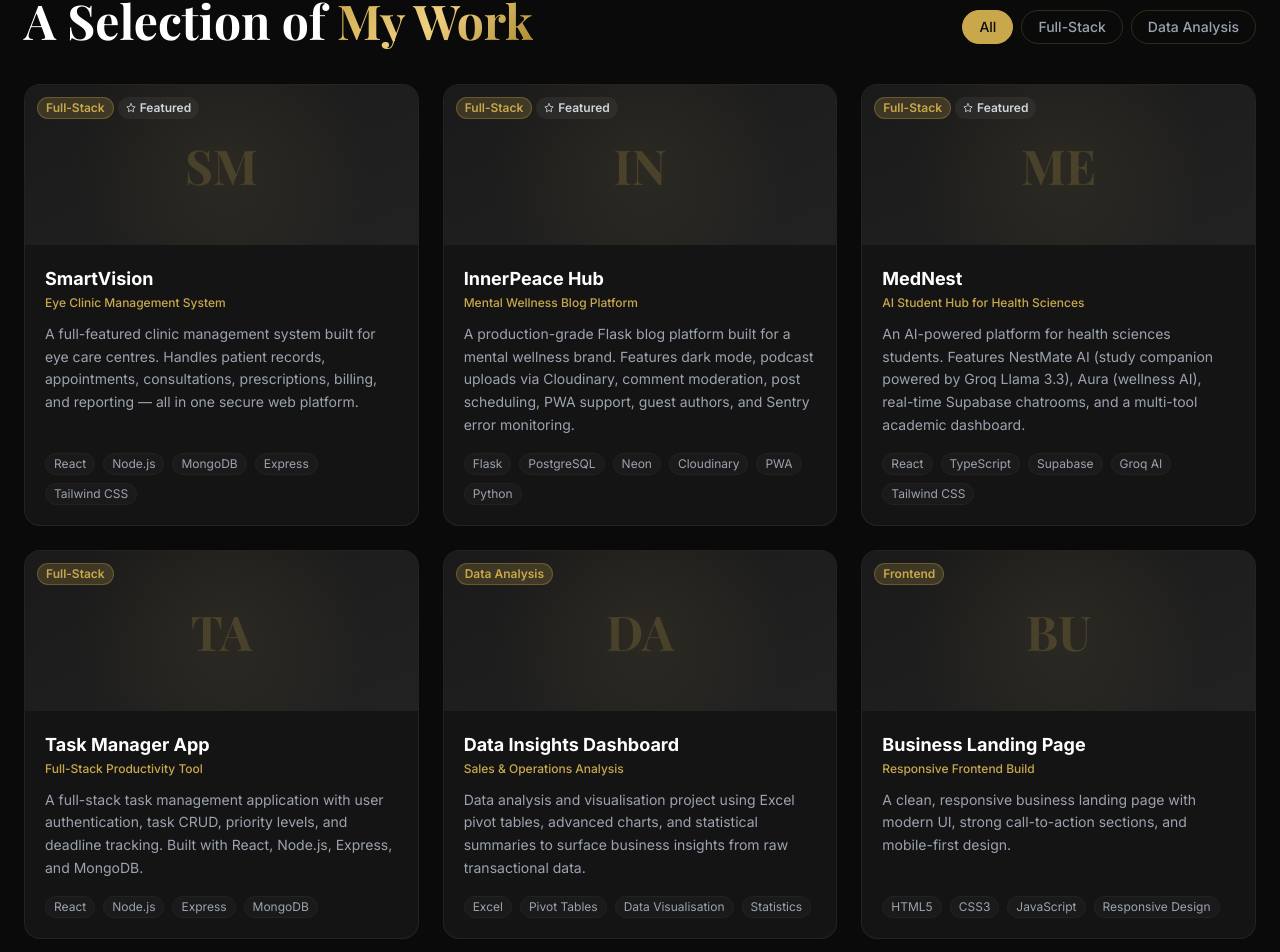
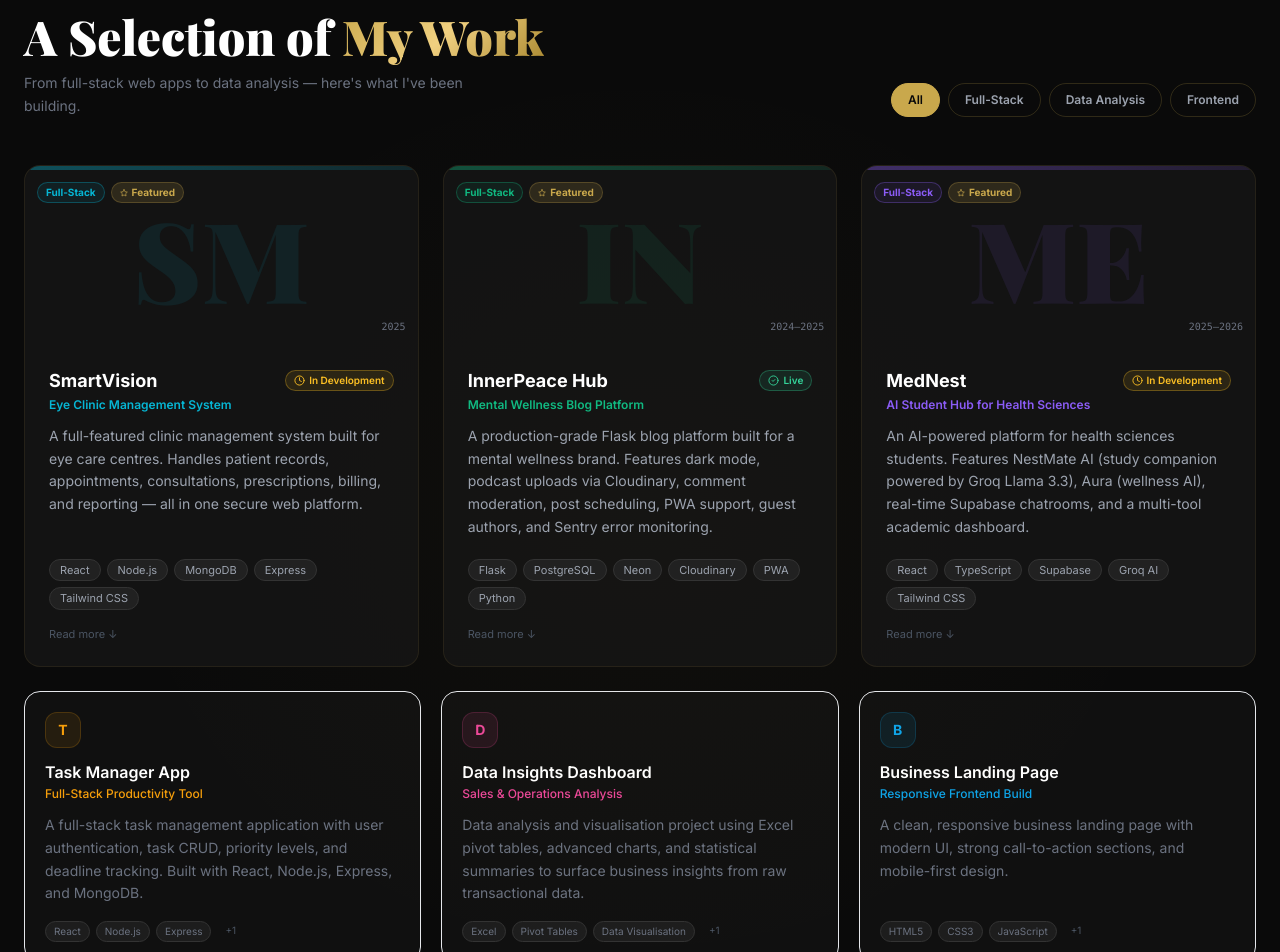
Before and after one commit to Eminence-Pyro/divine-portfolio, a Next.js app: page / in a window 1280 px wide. Shown: the part 3029-3981 px from the top of the page. Built offline with nearby package versions, Linux system fonts and the light colour scheme; a web font is replaced by a local one.

Commit message:
feat: Projects — featured grid (SmartVision, InnerPeace Hub, MedNest), expand-on-click, filter tabs, status badges

```diff
--- a/src/components/sections/Projects.tsx
+++ b/src/components/sections/Projects.tsx
@@ -1,37 +1,55 @@
 "use client";
 import { useState } from "react";
-import { ExternalLink, Github, Star } from "lucide-react";
+import { Github, ExternalLink, Star, Clock, CheckCircle2, ArrowUpRight } from "lucide-react";
 import { PROJECTS } from "@/lib/data";
 
-const CATEGORIES = ["All", "Full-Stack", "Data Analysis"];
+const CATEGORIES = ["All", "Full-Stack", "Data Analysis", "Frontend"];
+
+const STATUS_CONFIG: Record<string, { color: string; icon: React.ReactNode }> = {
+  "Live":           { color: "text-emerald-400 bg-emerald-400/10 border-emerald-400/30", icon: <CheckCircle2 size={11} /> },
+  "In Development": { color: "text-amber-400 bg-amber-400/10 border-amber-400/30",       icon: <Clock size={11} /> },
+  "Completed":      { color: "text-blue-400 bg-blue-400/10 border-blue-400/30",          icon: <CheckCircle2 size={11} /> },
+};
 
 export default function Projects() {
-  const [filter, setFilter] = useState("All");
-  const filtered =
-    filter === "All" ? PROJECTS : PROJECTS.filter((p) => p.category === filter);
+  const [filter, setFilter]     = useState("All");
+  const [expanded, setExpanded] = useState<string | null>(null);
+
+  const filtered = filter === "All" ? PROJECTS : PROJECTS.filter(p => p.category === filter);
 
   return (
-    <section id="projects" className="py-24">
+    <section id="projects" className="py-28 relative">
+      <div aria-hidden className="absolute inset-0 pointer-events-none"
+        style={{ background: "radial-gradient(ellipse 60% 50% at 50% 50%, rgba(201,168,76,0.03) 0%, transparent 70%)" }} />
+
       <div className="max-w-7xl mx-auto px-6">
-        <div className="flex items-center gap-4 mb-4">
-          <span className="text-gold text-sm font-semibold tracking-widest uppercase">Recent Projects</span>
-          <div className="h-px flex-1 bg-gradient-to-r from-gold/30 to-transparent" />
+
+        {/* Header */}
+        <div className="flex items-center gap-4 mb-5">
+          <span className="text-gold text-xs font-bold tracking-[0.2em] uppercase">Recent Projects</span>
+          <div className="h-px flex-1 max-w-xs bg-gradient-to-r from-gold/40 to-transparent" />
         </div>
 
-        <div className="flex flex-col md:flex-row md:items-end justify-between mb-10 gap-6">
-          <h2 className="font-serif font-bold text-4xl md:text-5xl text-white">
-            A Selection of <span className="gold-text">My Work</span>
-          </h2>
-          {/* Filters */}
+        <div className="flex flex-col md:flex-row md:items-end justify-between mb-12 gap-6">
+          <div>
+            <h2 className="font-serif font-black text-4xl md:text-5xl text-white leading-tight">
+              A Selection of <span className="gold-text">My Work</span>
+            </h2>
+            <p className="text-gray-500 mt-3 max-w-md text-sm leading-relaxed">
+              From full-stack web apps to data analysis — here's what I've been building.
+            </p>
+          </div>
+
+          {/* Filter tabs */}
           <div className="flex gap-2 flex-wrap">
-            {CATEGORIES.map((cat) => (
+            {CATEGORIES.map(cat => (
               <button
                 key={cat}
                 onClick={() => setFilter(cat)}
-                className={`px-4 py-1.5 rounded-full text-sm font-medium border transition-all duration-200 ${
+                className={`px-4 py-2 rounded-full text-xs font-semibold border transition-all duration-200 ${
                   filter === cat
                     ? "bg-gold text-dark border-gold"
-                    : "border-gold/20 text-gray-400 hover:border-gold/50 hover:text-gold"
+                    : "border-gold/20 text-gray-400 hover:border-gold/40 hover:text-gray-200"
                 }`}
               >
                 {cat}
@@ -40,69 +58,148 @@ export default function Projects() {
           </div>
         </div>
 
-        <div className="grid grid-cols-1 md:grid-cols-2 lg:grid-cols-3 gap-6">
-          {filtered.map((proj, i) => (
+        {/* Featured row — top 3 */}
+        <div className="grid grid-cols-1 lg:grid-cols-3 gap-6 mb-6">
+          {filtered.filter(p => p.featured).map(proj => (
             <div
-              key={i}
-              className="group bg-dark-200 border border-gold/10 rounded-2xl overflow-hidden hover:border-gold/30 transition-all duration-300 flex flex-col"
+              key={proj.id}
+              className={`group relative bg-dark-300/60 border border-gold/10 rounded-2xl overflow-hidden hover:border-gold/35 transition-all duration-400 flex flex-col cursor-pointer ${expanded === proj.id ? "ring-1 ring-gold/40" : ""}`}
+              onClick={() => setExpanded(expanded === proj.id ? null : proj.id)}
             >
-              {/* Card header / placeholder image */}
-              <div className="relative h-40 bg-gradient-to-br from-dark-300 to-dark-400 flex items-center justify-center overflow-hidden">
-                <div
-                  className="absolute inset-0 opacity-20"
-                  style={{
-                    background:
-                      "radial-gradient(circle at 50% 50%, rgba(201,168,76,0.4) 0%, transparent 70%)",
-                  }}
-                />
-                <p className="font-serif text-5xl font-bold text-gold/20 group-hover:text-gold/30 transition-colors select-none">
-                  {proj.title.slice(0, 2).toUpperCase()}
-                </p>
-                {/* Tags badges overlay */}
-                <div className="absolute top-3 left-3 flex gap-1 flex-wrap">
-                  <span className="px-2 py-0.5 text-xs font-semibold rounded-full bg-gold/20 text-gold border border-gold/30">
-                    {proj.category}
-                  </span>
-                  {proj.featured && (
-                    <span className="px-2 py-0.5 text-xs font-semibold rounded-full bg-white/5 text-gray-300 flex items-center gap-1">
-                      <Star size={10} /> Featured
-                    </span>
-                  )}
-                </div>
-                {/* External links */}
+              {/* Top gradient bar */}
+              <div className={`h-1 w-full bg-gradient-to-r ${proj.color.replace("/20","").replace("/10","")}`}
+                style={{ background: `linear-gradient(90deg, ${proj.accent}60, ${proj.accent}20)` }} />
+
+              {/* Card art */}
+              <div className={`relative h-44 bg-gradient-to-br ${proj.color} flex items-center justify-center overflow-hidden`}>
+                {/* Large monogram watermark */}
+                <span className="font-serif font-black text-[7rem] leading-none select-none transition-all duration-500"
+                  style={{ color: proj.accent + "18" }}>
+                  {proj.title.slice(0,2).toUpperCase()}
+                </span>
+                {/* Shimmer on hover */}
+                <div className="absolute inset-0 opacity-0 group-hover:opacity-100 transition-opacity duration-500"
+                  style={{ background: `radial-gradient(circle at 50% 50%, ${proj.accent}15, transparent 70%)` }} />
+
+                {/* Top-right links */}
                 <div className="absolute top-3 right-3 flex gap-2 opacity-0 group-hover:opacity-100 transition-opacity">
                   {proj.github && (
                     <a href={proj.github} target="_blank" rel="noopener noreferrer"
-                      className="w-8 h-8 bg-dark-200/80 rounded-full flex items-center justify-center text-gray-400 hover:text-gold transition-colors">
-                      <Github size={14} />
+                      onClick={e => e.stopPropagation()}
+                      className="w-8 h-8 bg-dark/70 rounded-full flex items-center justify-center text-gray-400 hover:text-white transition-colors">
+                      <Github size={13} />
                     </a>
                   )}
                   {proj.live && (
                     <a href={proj.live} target="_blank" rel="noopener noreferrer"
-                      className="w-8 h-8 bg-dark-200/80 rounded-full flex items-center justify-center text-gray-400 hover:text-gold transition-colors">
-                      <ExternalLink size={14} />
+                      onClick={e => e.stopPropagation()}
+                      className="w-8 h-8 bg-dark/70 rounded-full flex items-center justify-center text-gray-400 hover:text-white transition-colors">
+                      <ExternalLink size={13} />
                     </a>
                   )}
                 </div>
+
+                {/* Featured + Category badges */}
+                <div className="absolute top-3 left-3 flex gap-1.5">
+                  <span className="px-2 py-0.5 text-[10px] font-bold rounded-full border"
+                    style={{ color: proj.accent, borderColor: proj.accent + "50", background: proj.accent + "15" }}>
+                    {proj.category}
+                  </span>
+                  <span className="px-2 py-0.5 text-[10px] font-bold rounded-full bg-gold/15 text-gold border border-gold/25 flex items-center gap-1">
+                    <Star size={8} /> Featured
+                  </span>
+                </div>
+
+                {/* Year */}
+                <span className="absolute bottom-3 right-3 text-[10px] text-gray-500 font-mono">{proj.year}</span>
               </div>
 
               {/* Card body */}
-              <div className="p-5 flex flex-col flex-1">
-                <h3 className="text-white font-bold text-lg mb-0.5">{proj.title}</h3>
-                <p className="text-gold text-xs font-medium mb-3">{proj.subtitle}</p>
+              <div className="p-6 flex flex-col flex-1">
+                <div className="flex items-start justify-between gap-3 mb-1">
+                  <h3 className="text-white font-bold text-lg leading-tight">{proj.title}</h3>
+                  <span className={`flex items-center gap-1 px-2 py-0.5 text-[10px] font-semibold rounded-full border flex-shrink-0 ${STATUS_CONFIG[proj.status]?.color || ""}`}>
+                    {STATUS_CONFIG[proj.status]?.icon} {proj.status}
+                  </span>
+                </div>
+                <p className="text-xs font-semibold mb-3" style={{ color: proj.accent }}>{proj.subtitle}</p>
                 <p className="text-gray-400 text-sm leading-relaxed flex-1">{proj.description}</p>
+
+                {/* Expanded detail */}
+                {expanded === proj.id && proj.longDesc && (
+                  <div className="mt-4 pt-4 border-t border-gold/10">
+                    <p className="text-gray-500 text-sm leading-relaxed">{proj.longDesc}</p>
+                  </div>
+                )}
+
                 {/* Tech tags */}
-                <div className="flex flex-wrap gap-2 mt-4">
-                  {proj.tags.map((tag) => (
-                    <span key={tag}
-                      className="px-2 py-0.5 text-xs bg-dark-300 text-gray-400 rounded-full border border-dark-400">
+                <div className="flex flex-wrap gap-1.5 mt-5">
+                  {proj.tags.map(tag => (
+                    <span key={tag} className="px-2.5 py-0.5 text-[11px] bg-dark-500/60 text-gray-400 rounded-full border border-dark-600">
                       {tag}
                     </span>
                   ))}
                 </div>
+
+                {/* Expand hint */}
+                <button className="mt-4 text-[11px] text-gray-600 hover:text-gold transition-colors flex items-center gap-1 self-start">
+                  {expanded === proj.id ? "Show less ↑" : "Read more ↓"}
+                </button>
               </div>
             </div>
           ))}
+        </div>
+
+        {/* Other projects grid */}
+        {filtered.filter(p => !p.featured).length > 0 && (
+          <div className="grid grid-cols-1 sm:grid-cols-2 lg:grid-cols-3 gap-5">
+            {filtered.filter(p => !p.featured).map(proj => (
+              <div key={proj.id}
+                className="group bg-dark-300/40 border border-gold/08 rounded-2xl p-5 hover:border-gold/25 hover:bg-dark-300/60 transition-all duration-300 flex flex-col">
+                <div className="flex items-start justify-between mb-3">
+                  <div className="w-9 h-9 rounded-xl flex items-center justify-center flex-shrink-0"
+                    style={{ background: proj.accent + "18", border: `1px solid ${proj.accent}30` }}>
+                    <span className="font-bold text-sm" style={{ color: proj.accent }}>
+                      {proj.title.slice(0,1)}
+                    </span>
+                  </div>
+                  <div className="flex gap-2">
+                    {proj.github && (
+                      <a href={proj.github} target="_blank" rel="noopener noreferrer"
+                        className="text-gray-600 hover:text-gold transition-colors opacity-0 group-hover:opacity-100">
+                        <Github size={15} />
+                      </a>
+                    )}
+                    {proj.live && (
+                      <a href={proj.live} target="_blank" rel="noopener noreferrer"
+                        className="text-gray-600 hover:text-gold transition-colors opacity-0 group-hover:opacity-100">
+                        <ArrowUpRight size={15} />
+                      </a>
+                    )}
+                  </div>
+                </div>
+                <h3 className="text-white font-semibold text-base mb-0.5">{proj.title}</h3>
+                <p className="text-xs mb-3 font-medium" style={{ color: proj.accent }}>{proj.subtitle}</p>
+                <p className="text-gray-500 text-sm leading-relaxed flex-1">{proj.description}</p>
+                <div className="flex flex-wrap gap-1.5 mt-4">
+                  {proj.tags.slice(0,3).map(t => (
+                    <span key={t} className="px-2 py-0.5 text-[10px] bg-dark-500/50 text-gray-500 rounded-full border border-dark-600">
+                      {t}
+                    </span>
+                  ))}
+                  {proj.tags.length > 3 && <span className="px-2 py-0.5 text-[10px] text-gray-600">+{proj.tags.length-3}</span>}
+                </div>
+              </div>
+            ))}
+          </div>
+        )}
+
+        {/* GitHub CTA */}
+        <div className="mt-12 text-center">
+          <a href="https://github.com/Eminence-Pyro" target="_blank" rel="noopener noreferrer"
+            className="inline-flex items-center gap-2 px-7 py-3.5 rounded-full border border-gold/30 text-gold font-semibold text-sm hover:bg-gold/5 hover:border-gold/60 transition-all duration-300">
+            <Github size={16} /> View All on GitHub <ArrowUpRight size={14} />
+          </a>
         </div>
       </div>
     </section>
```
